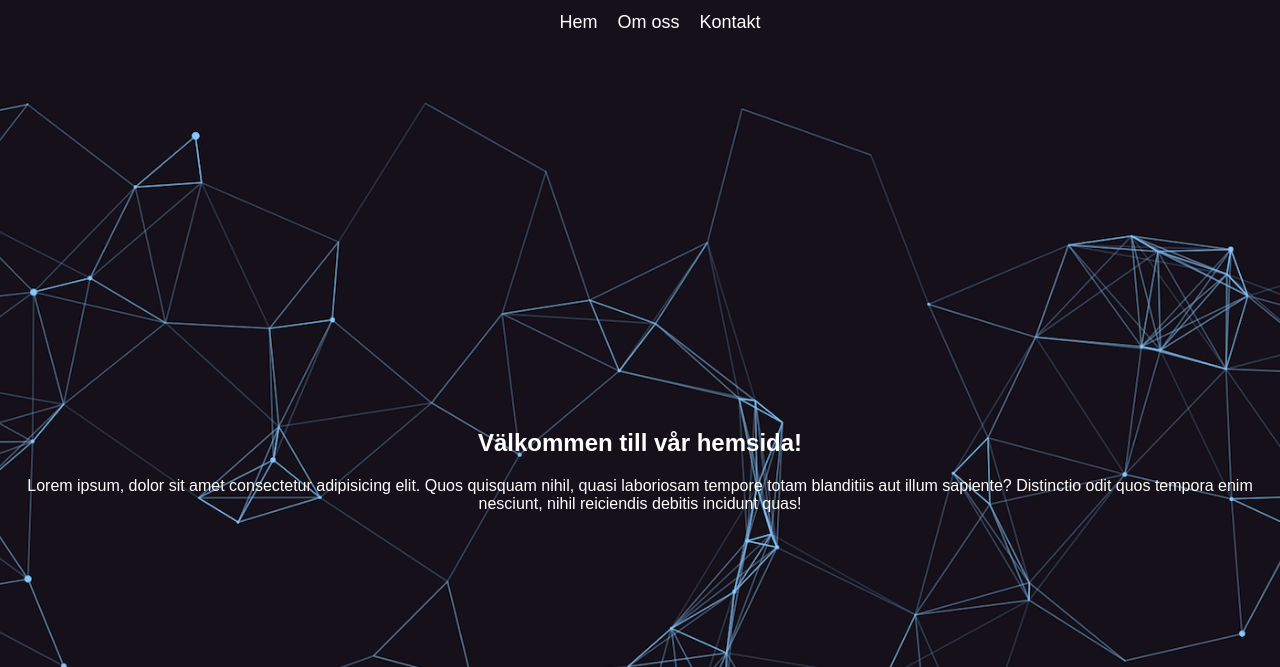
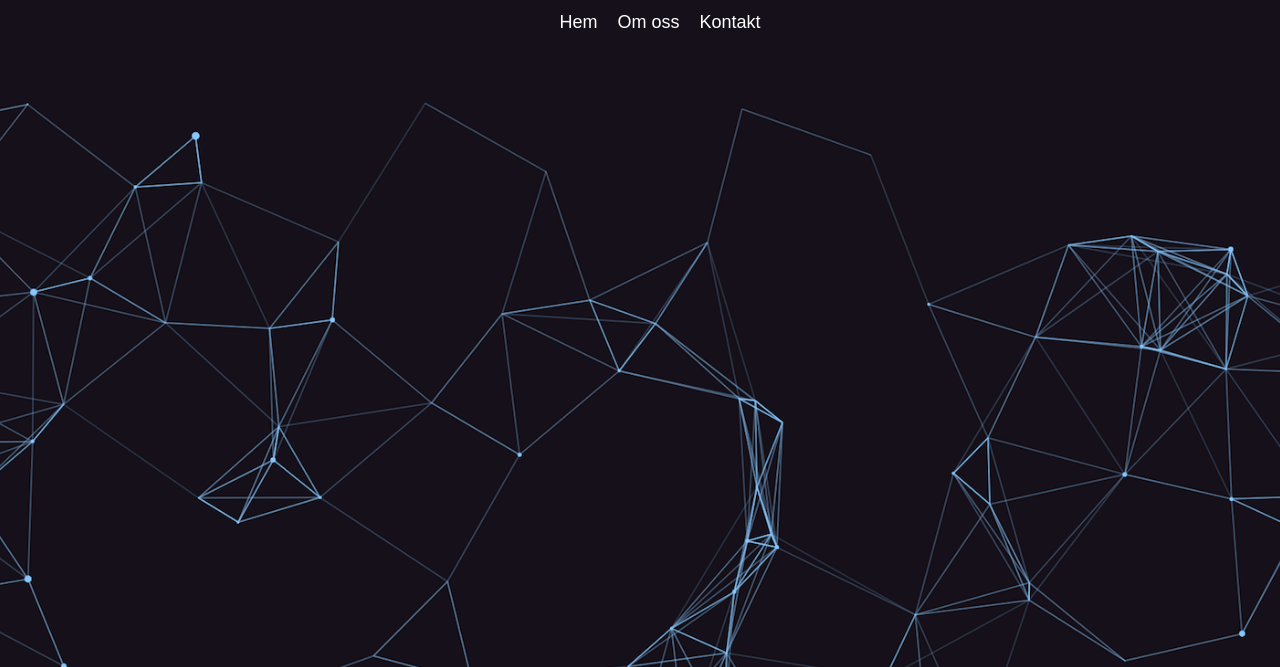
Before and after one commit to Benjaminstewen/Hemsida-2, a plain HTML site: page index.html in a window 1280 px wide. Shown: the part 133-800 px from the top of the page. Drawn offline with Linux system fonts and the light colour scheme.

Commit message:
Update index.html

```diff
--- a/index.html
+++ b/index.html
@@ -19,8 +19,7 @@
     </header>
     <main id="main">
         <div id="text1">
-        <h2>Välkommen till vår hemsida!</h2>
-        <p>Lorem ipsum, dolor sit amet consectetur adipisicing elit. Quos quisquam nihil, quasi laboriosam tempore totam blanditiis aut illum sapiente? Distinctio odit quos tempora enim nesciunt, nihil reiciendis debitis incidunt quas!</p>
+
     </div>
     </main>
     <footer class="footer">
```
